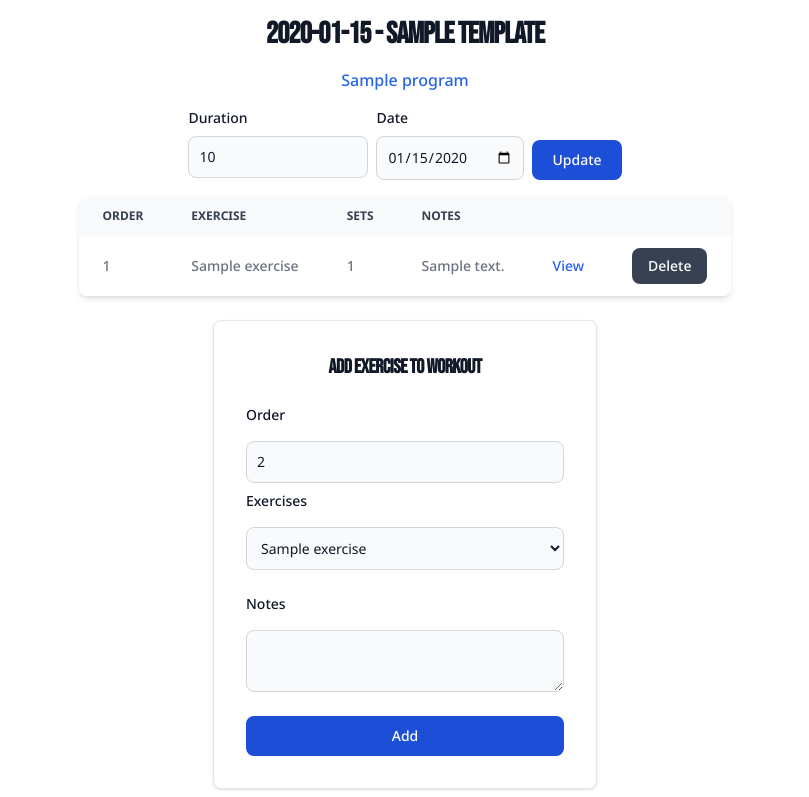
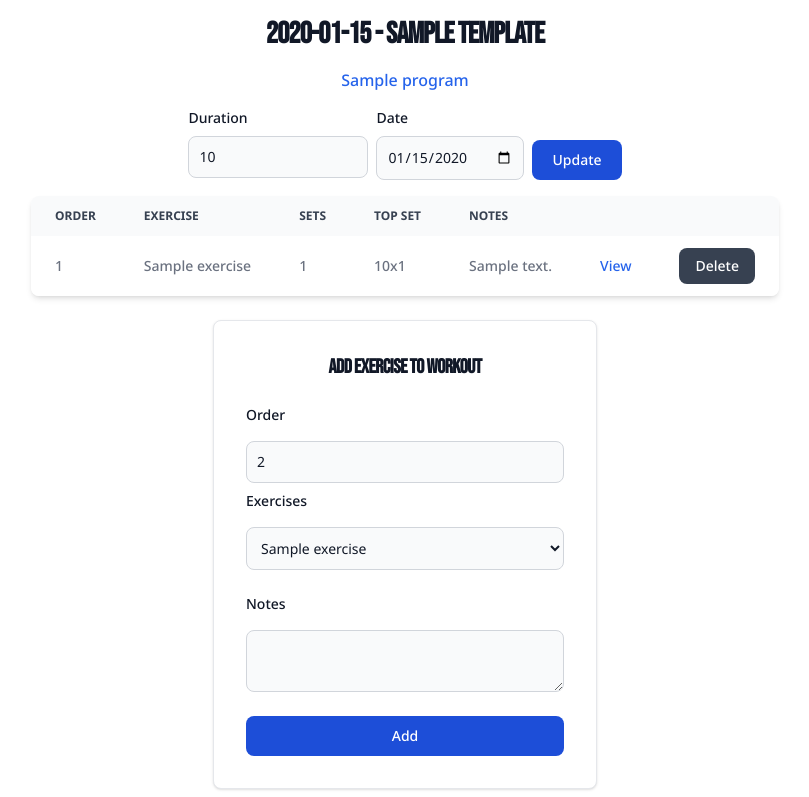
Before and after one commit to paulharbulak-maxar/exercise-db, a FastAPI app: page /workouts/1 in a window 1280 px wide. Shown: the part 40-837 px from the top of the page, without its empty margins (235-1044 px from the left). Run offline with FastAPI, Linux system fonts and the light colour scheme; tables that the repository leaves empty hold one stand-in row (values such as "Sample post"); style sheets or scripts are compiled from the project's sources; some libraries are stand-ins or nearby versions.

Commit message:
Add "Top Set" (weight x reps) to exercise table in workout.html.

```diff
--- a/templates/workout.html
+++ b/templates/workout.html
@@ -36,6 +36,7 @@
                         <th scope="col" class="px-6 py-3">Order</th>
                         <th scope="col" class="px-6 py-3">Exercise</th>
                         <th scope="col" class="px-6 py-3">Sets</th>
+                        <th scope="col" class="px-6 py-3">Top Set</th>
                         <th scope="col" class="px-6 py-3">Notes</th>
 <!--                        <th scope="col" class="px-6 py-3">Top Weight</th>-->
                         <th scope="col" class="px-6 py-3">
@@ -53,6 +54,14 @@
                     <td class="px-6 py-3">{{ workout_exercise.order }}</td>
                     <td class="px-6 py-3">{{ workout_exercise.exercise.name }}</td>
                     <td class="px-6 py-3">{{ workout_exercise.sets|length }}</td>
+                    {% if workout_exercise.sets|length > 0 %}
+                    {% set top_set = (workout_exercise.sets|sort(attribute='weight', reverse=True)|first) %}
+                    <td class="px-6 py-3">{{ top_set.weight }}x{{ top_set.reps }}</td>
+                    {% else %}
+                     <td class="px-6 py-3">N/A</td>
+                    {% endif %}
+<!--                    <td class="px-6 py-3">{{ workout_exercise.sets|sort(attribute='weight', reverse=True)|first }}</td>-->
+<!--                    <td class="px-6 py-3">{{ workout_exercise.sets|map(attribute="weight")|max }}</td>-->
                     <td class="px-6 py-3">{{ workout_exercise.notes }}</td>
                     <td class="px-6 py-3">
                         <a href="{{ url_for('get_workout_exercise', workout_exercise_id=workout_exercise.id) }}"
```
